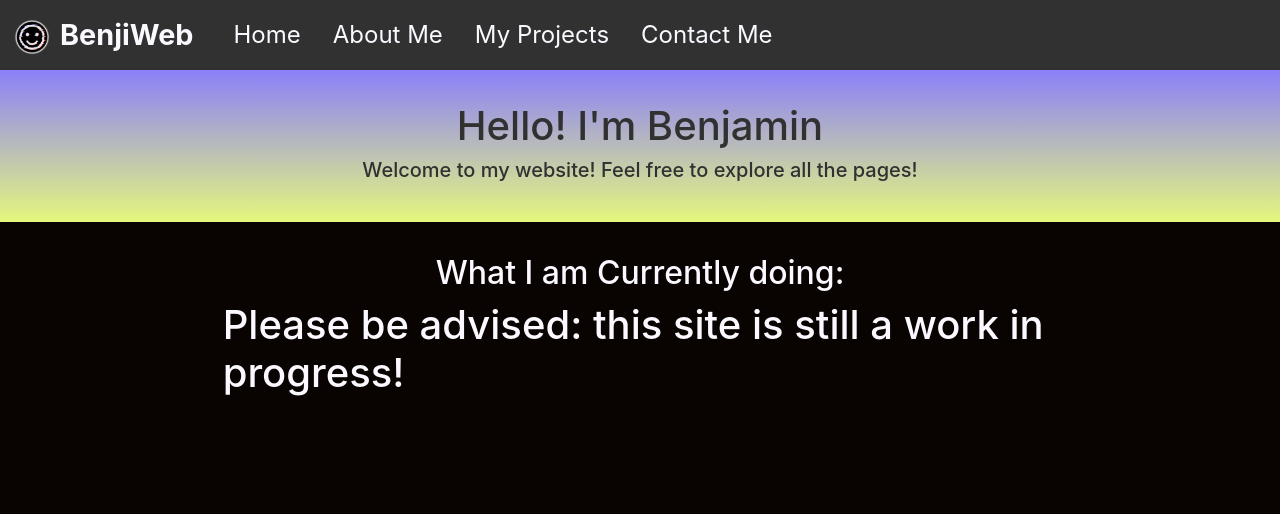
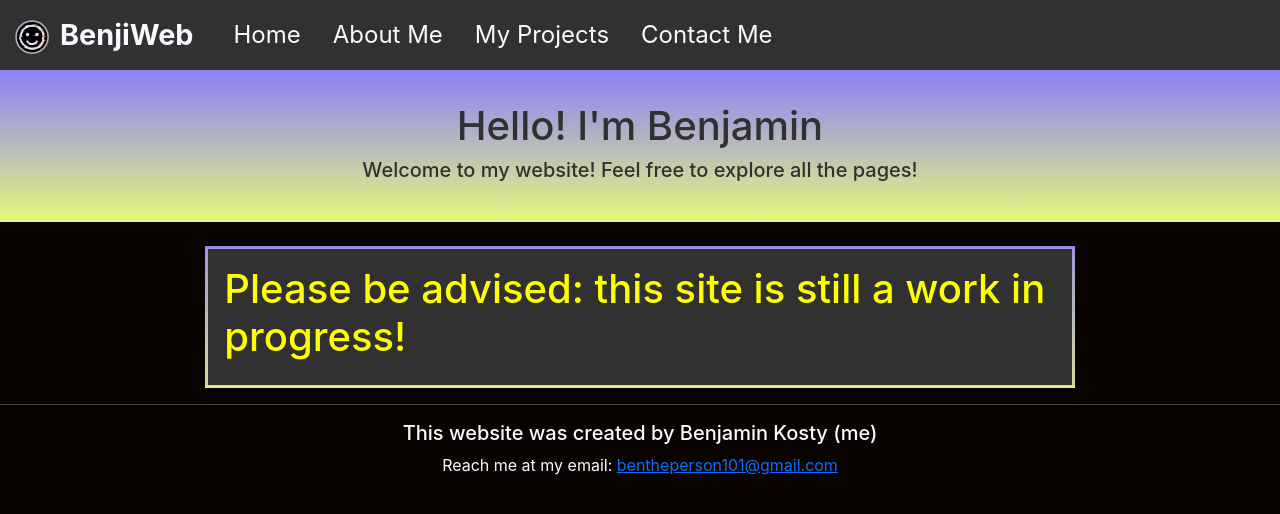
Before and after one commit to Bentheperson101/bentheperson101.github.io, a React (Create React App) app: page / in a window 1280 px wide. Shown: the top 514 px of the page. Built offline with nearby package versions, Linux system fonts and the light colour scheme.

Commit message:
css apllied to all pages, footer n things added

```diff
--- a/src/Components/ContactList.js
+++ b/src/Components/ContactList.js
@@ -1,7 +1,7 @@
 export default function ContactList() {
     return(
         <div className=" border1 rounded p-3 mt-2 mb-3">
-            <h5 className="mb-3"><b>Email:</b><i> bentheperson101@gmail.com</i></h5>
+            <h5 className="mb-3"><b>Email:</b><i> <a href="mailto:bentheperson101@gmail.com">bentheperson101@gmail.com</a></i></h5>
             <h5 className="mb-3"><b>GitHub:</b><i> <a href="https://github.com/Bentheperson101">https://github.com/Bentheperson101</a></i></h5>
         </div>
     )
--- /dev/null
+++ b/src/Components/PageFooter.js
@@ -0,0 +1,9 @@
+export default function PageFooter() {
+    return(
+        <footer className="text-center">
+            <hr></hr>
+            <h5>This website was created by Benjamin Kosty (me)</h5>
+            <p>Reach me at my email: <a href="mailto:bentheperson101@gmail.com">bentheperson101@gmail.com</a></p>
+        </footer>
+    );
+};
--- a/src/pages/AboutMe.js
+++ b/src/pages/AboutMe.js
@@ -1,5 +1,6 @@
 //import { useState } from "react";
 import PageHeader from "../Components/PageHeader";
+import PageFooter from "../Components/PageFooter";
 
 const AboutMe = () => {
     /*const [isAdding, setIsAdding] = useState(false);
@@ -21,6 +22,7 @@ const AboutMe = () => {
                 </div>
                 <div className="col-lg-2"></div>
             </div>
+            <PageFooter />
         </div>
     )
 };
--- a/src/pages/Contact.js
+++ b/src/pages/Contact.js
@@ -1,5 +1,6 @@
 import ContactList from "../Components/ContactList";
 import PageHeader from "../Components/PageHeader";
+import PageFooter from "../Components/PageFooter";
 
 const Contact = () => {
 
@@ -12,12 +13,13 @@ const Contact = () => {
             />
             <div className="row">
                 <div className="col-lg-2"></div>
-                <div className="col-lg-8">
-                    <h2 className="mt-2 mb-3">Here is all my Information: </h2>
+                <div className="col-lg-8 benji-border p-3">
+                    <h2 className="mt-2 mb-3">Here is my contact info: </h2>
                     <ContactList />
                 </div>
                 <div className="col-lg-2"></div>
             </div>
+            <PageFooter />
         </div>
     )
 };
--- a/src/pages/Home.js
+++ b/src/pages/Home.js
@@ -1,5 +1,6 @@
 //import InterestCards from "../Components/InterestCards";
 import PageHeader from "../Components/PageHeader";
+import PageFooter from "../Components/PageFooter";
 
 const Home = () => {
     return (
@@ -8,14 +9,14 @@ const Home = () => {
                 title="Hello! I'm Benjamin"
                 desc="Welcome to my website! Feel free to explore all the pages!"
             />
-            <div className="row p-2">
+            <div className="row">
                 <div className="col-lg-2"></div>
-                <div className="col-lg-8">
-                    <h2 className="text-center">What I am Currently doing:</h2>
-                    <h1>Please be advised: this site is still a work in progress!</h1>
+                <div className="col-lg-8 benji-border p-3">
+                    <h1 style={{color: "yellow"}}>Please be advised: this site is still a work in progress!</h1>
                 </div>
                 <div className="col-lg-2"></div>
             </div>
+            <PageFooter />
         </div>
     )
 };
--- a/src/pages/Projects.js
+++ b/src/pages/Projects.js
@@ -1,4 +1,5 @@
 import PageHeader from "../Components/PageHeader";
+import PageFooter from "../Components/PageFooter";
 
 const Projects = () => {
     return (
@@ -30,6 +31,7 @@ const Projects = () => {
                 </div>
                 <div className="col-lg-2"></div>
             </div>
+            <PageFooter />
         </div>
     )
 };
```
